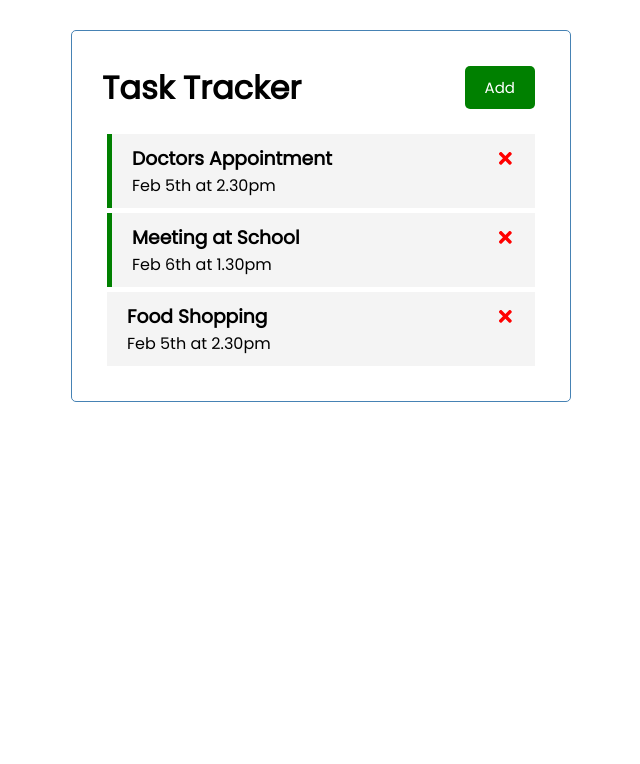
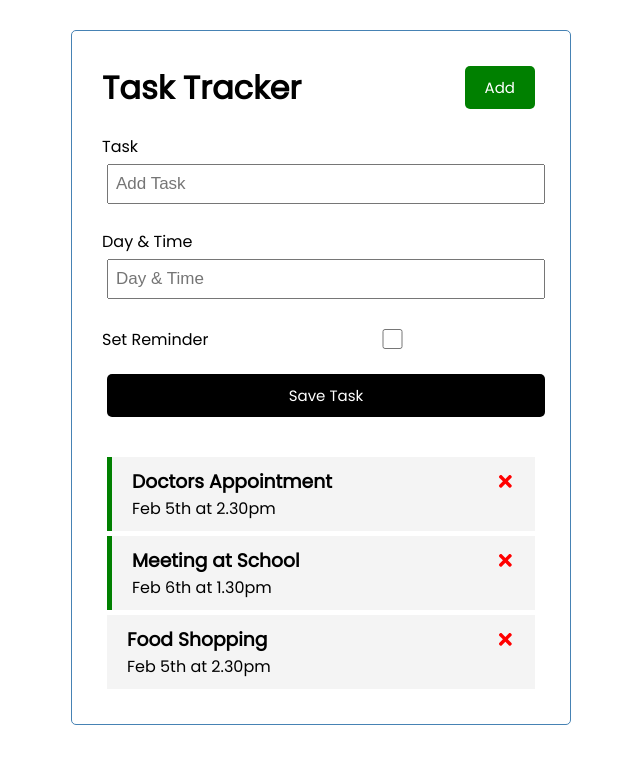
Before and after one commit to Aryamaan23/React-23, a React (Create React App) app in the folder task-tracker/: page / in a window 1280 px wide. Shown: the top 764 px of the page, without its empty margins (319-959 px from the left). Built offline with nearby package versions, Linux system fonts and the light colour scheme.

Commit message:
Add Task Form

```diff
--- a/task-tracker/src/App.js
+++ b/task-tracker/src/App.js
@@ -4,6 +4,9 @@
 import React from 'react';
 import Header from './components/Header'
 import Tasks from './components/Tasks'
+ // eslint-disable-next-line
+import AddTask from './components/AddTask'
+
 // eslint-disable-next-line
 import {useState} from 'react'
 
@@ -48,6 +51,7 @@
   return (
     <div className="container">
       <Header />
+      <AddTask />
       {tasks.length >0 ? <Tasks tasks={tasks} onDelete={deleteTask} onToggle={toggleReminder} /> : ('No Tasks To Show') }
     </div>
 
--- a/task-tracker/src/components/AddTask.js
+++ b/task-tracker/src/components/AddTask.js
@@ -7,19 +7,18 @@
             </div>
 
             <div className='form-control'>
-                <label>Task</label>
-                <input type='text' placeholder='Add Task'></input>
+                <label>Day & Time</label>
+                <input type='text' placeholder='Day & Time'></input>
             </div>
 
-            <div className='form-control'>
-                <label>Task</label>
-                <input type='text' placeholder='Add Task'></input>
+            <div className='form-control form-control-check'>
+                <label>Set Reminder</label>
+                <input type='checkbox'></input>
             </div>
 
-            <div className='form-control'>
-                <label>Task</label>
-                <input type='text' placeholder='Add Task'></input>
-            </div>
+
+            <input type='submit' value='Save Task' className='btn btn-block'></input>
+
 
         </form>
     )
```
